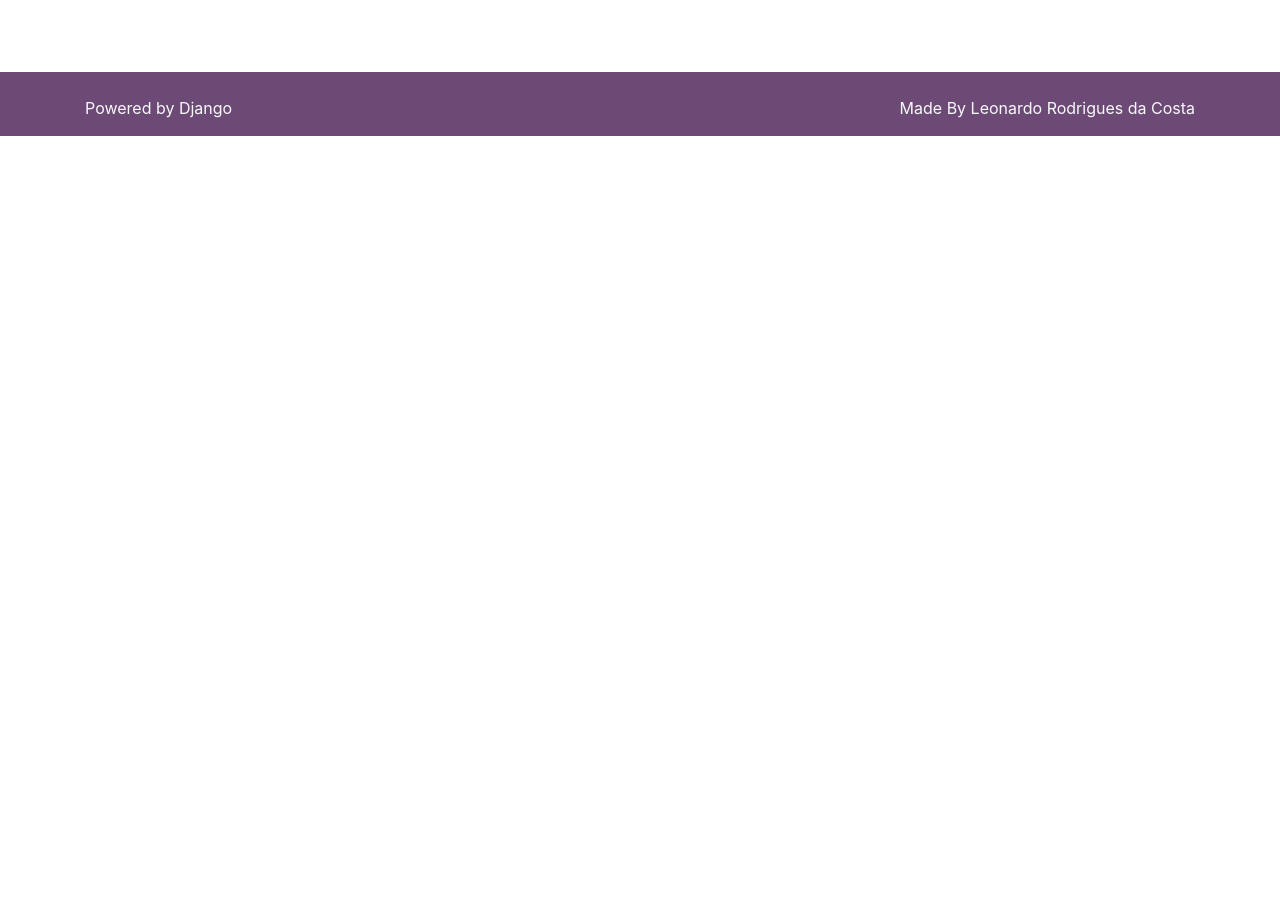
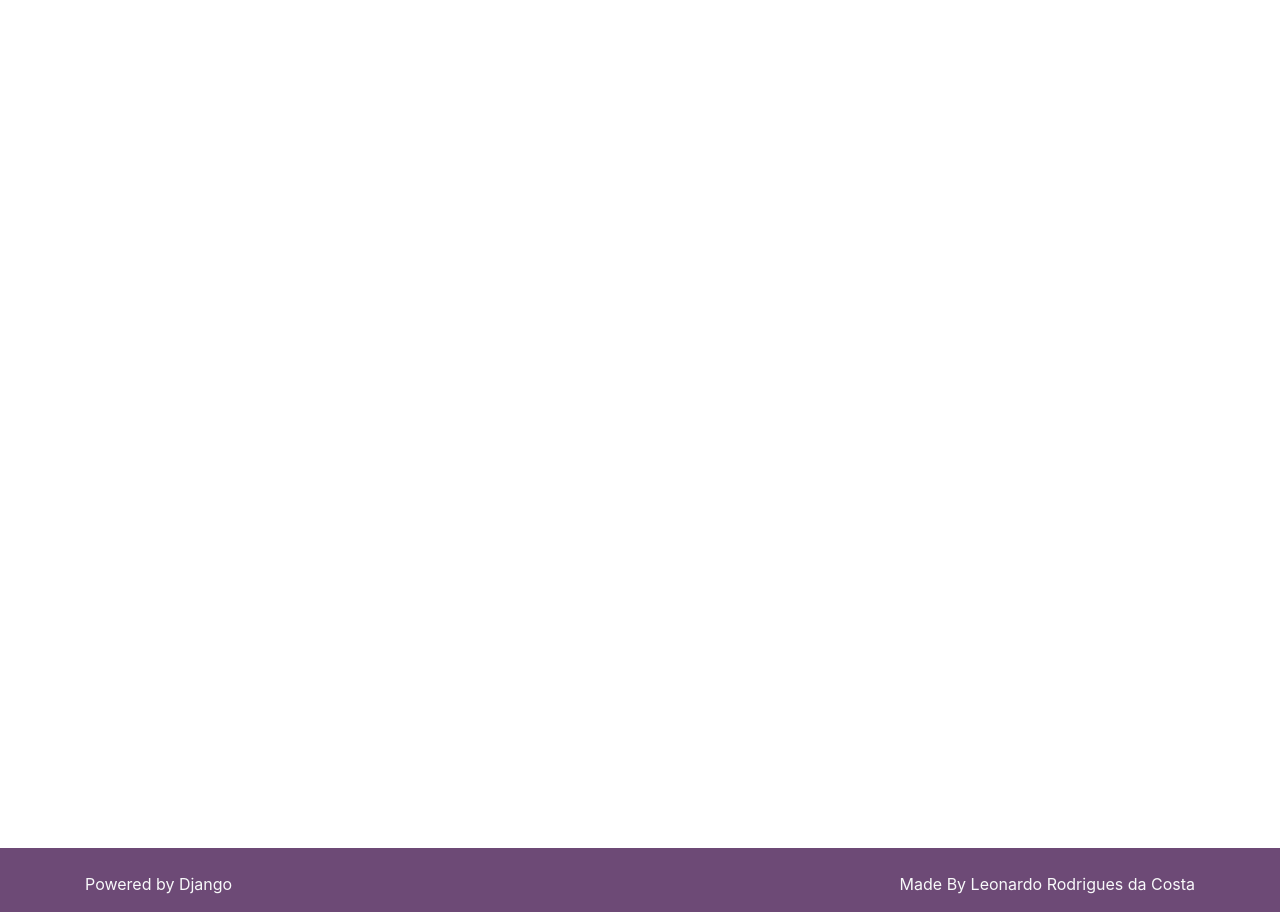
Before and after one commit to leonhardc/blog-django, a Django app: page / in a window 1280 px wide. Shown: the part 56-968 px from the top of the page. Before the commit the page ends 192 px from the top, so only its background shows below. Run offline with Django 4.2, Linux system fonts and the light colour scheme; data that the repository does not hold is empty; some libraries are stand-ins or nearby versions.

Commit message:
Mudança na estrutura do projeto - codigo substituido por modelo funcional

```diff
--- a/templates/base.html
+++ b/templates/base.html
@@ -15,13 +15,34 @@
 <!--_nav.html-->
 
 <!-- Page Content -->
-<div class="container">
+<div class="container" style="min-height: 100vh;">
     <div class="row">
         <div class="col-lg-12">
 
-            {% block conteudo %}
-            <!--     O conteúdo da página vem aqui       -->
-            {% endblock %}
+            {% block conteudo %} {% endblock %}
+
+            <!-- _pagination.html -->
+<!--            <div class="pagination">-->
+<!--                <ul class="pagination">-->
+<!--                    <li class="page-item active">-->
+<!--                        <a class="page-link" href="?page=1">1</a>-->
+<!--                    </li>-->
+
+
+<!--                    <li class="page-item">-->
+<!--                        <a class="page-link" href="?page=2">2</a>-->
+<!--                    </li>-->
+
+
+<!--                    <li class="page-item">-->
+<!--                        <a class="page-link" href="?page=2">&rsaquo;</a>-->
+<!--                    </li>-->
+<!--                    <li class="page-item">-->
+<!--                        <a class="page-link" href="?page=2">&raquo;</a>-->
+<!--                    </li>-->
+<!--                </ul>-->
+<!--            </div>-->
+            <!-- _pagination.html -->
 
         </div>
     </div>
--- a/templates/parciais/_head.html
+++ b/templates/parciais/_head.html
@@ -7,5 +7,4 @@
 
 <link href="{% static 'vendor/bootstrap/css/bootstrap.min.css' %}" rel="stylesheet">
 <link href="{% static 'vendor/bootstrap/css/theme_1564087106285.css' %}" rel="stylesheet">
-<link href="{% static 'assets/css/styles.css' %}" rel="stylesheet">
 <!--/_head.html-->
```
Also changed, not shown: README.md (deleted), templates/static/assets/css/styles.css (deleted), 1 other file.
